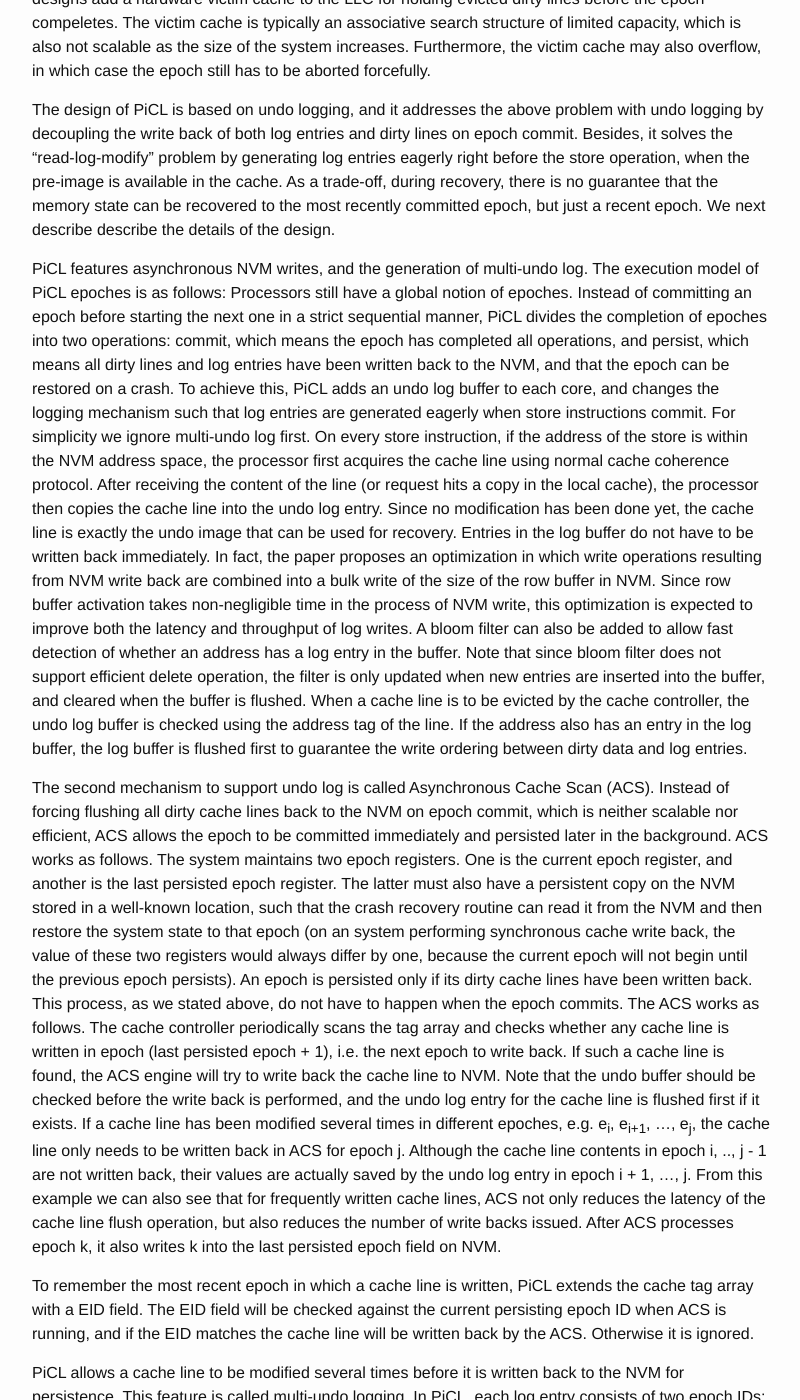
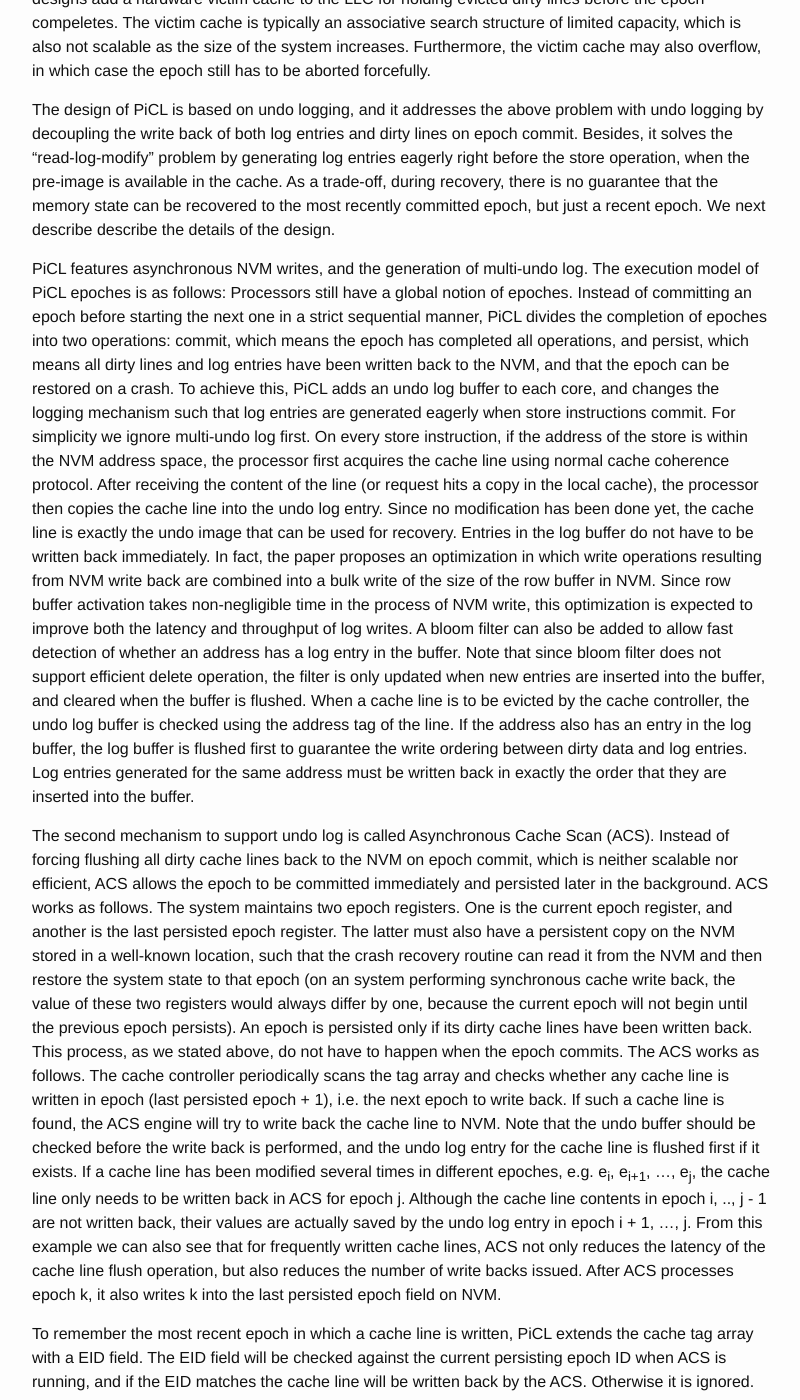
Before and after one commit to wangziqi2013/wangziqi2013.github.io, a Jekyll site: the page built from _posts/2019-02-08-picl.markdown, in a window 1280 px wide and 1400 px high, scrolled down 1783 px. Shown: the whole window, without its empty margins (238-1038 px from the left). Built offline with Jekyll 4.4.1, drawn with Linux system fonts in a browser that asks for light colours; some of the changed text lies outside the part shown.

Commit message:
Adding log flush ordering

```diff
--- a/_posts/2019-02-08-picl.markdown
+++ b/_posts/2019-02-08-picl.markdown
@@ -87,7 +87,8 @@ A bloom filter can also be added to allow fast detection of whether an address h
 bloom filter does not support efficient delete operation, the filter is only updated when new entries are inserted into
 the buffer, and cleared when the buffer is flushed. When a cache line is to be evicted by the cache controller, the undo
 log buffer is checked using the address tag of the line. If the address also has an entry in the log buffer, the log buffer
-is flushed first to guarantee the write ordering between dirty data and log entries.
+is flushed first to guarantee the write ordering between dirty data and log entries. Log entries generated for the
+same address must be written back in exactly the order that they are inserted into the buffer.
 
 The second mechanism to support undo log is called Asynchronous Cache Scan (ACS). Instead of forcing flushing all dirty cache
 lines back to the NVM on epoch commit, which is neither scalable nor efficient, ACS allows the epoch to be committed
@@ -125,3 +126,4 @@ is precisely the most recent epoch that this line was modified. In both cases, a
 operation. The created ID for the undo entry is the cache line's EID, and the overwrite ID is the current running epoch ID.
 PiCL guarantees that at most one log entry is generated for every address in one epoch. Every time a log entry is generated
 for a cache line, the cache line will be marked as already logged, and later store operations on that line will be ignored.
+On an epoch change, all cache lines need to be unmarked in order for new log entries for the new epoch to be generated.
```
